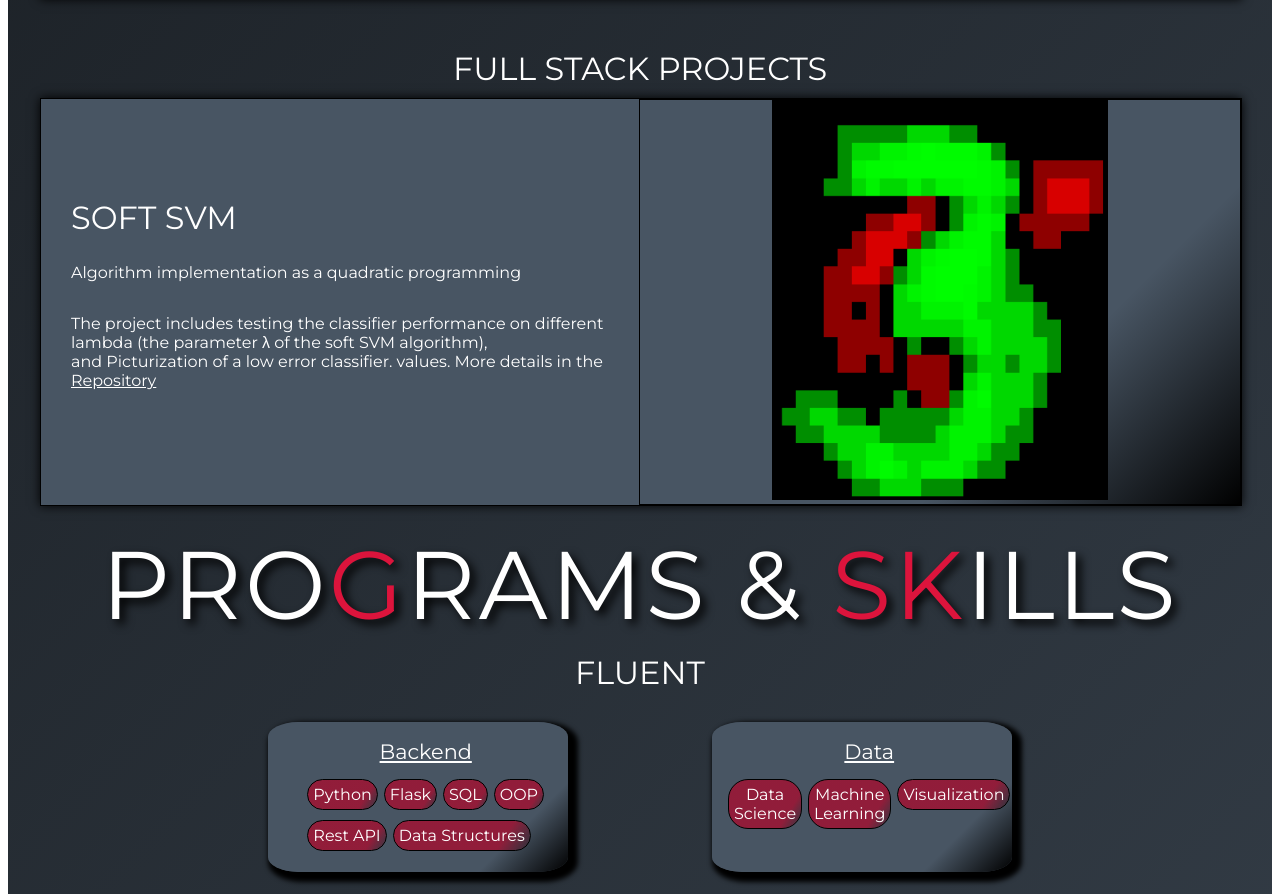
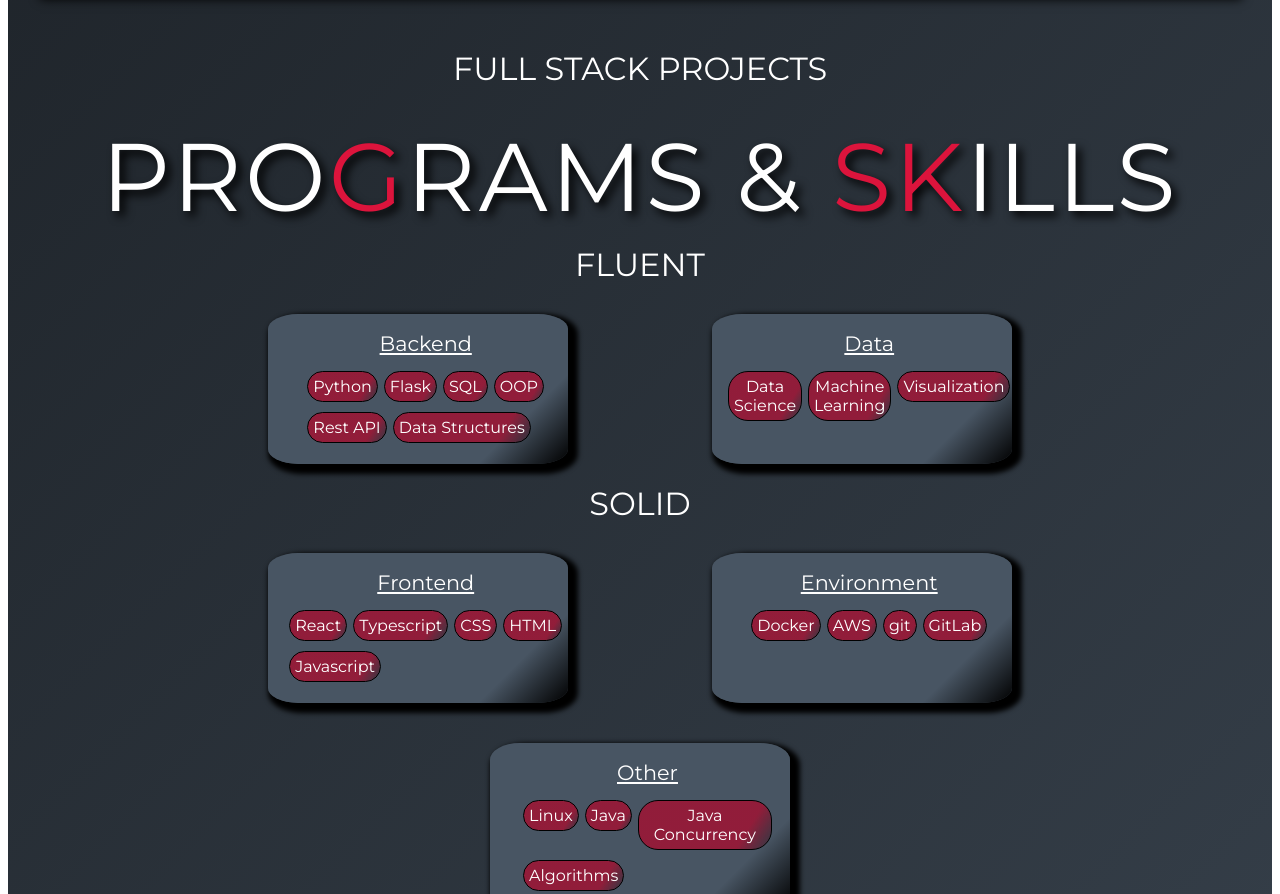
Before and after one commit to Nirol/SPA_spot_me, a React (Create React App) app: page / in a window 1280 px wide. Shown: the part 4430-5324 px from the top of the page. Built offline with nearby package versions, Linux system fonts and the light colour scheme.

Commit message:
remoe placeholder FS project

```diff
--- a/src/components/Projects.tsx
+++ b/src/components/Projects.tsx
@@ -279,7 +279,7 @@
           {" "}
           Full Stack Projects{" "}
         </ItemTitle>
-        <ProjectsContainer>
+        {/* <ProjectsContainer>
           <ProjectItem>
             <ProjectInfo>
               <ItemTitle>Soft SVM</ItemTitle>
@@ -302,7 +302,7 @@
               <ProjectImage src={softSVM} />
             </ProjectImageWrap>
           </ProjectItem>
-        </ProjectsContainer>
+        </ProjectsContainer> */}
       </Container>
     </React.Fragment>
   );
```
